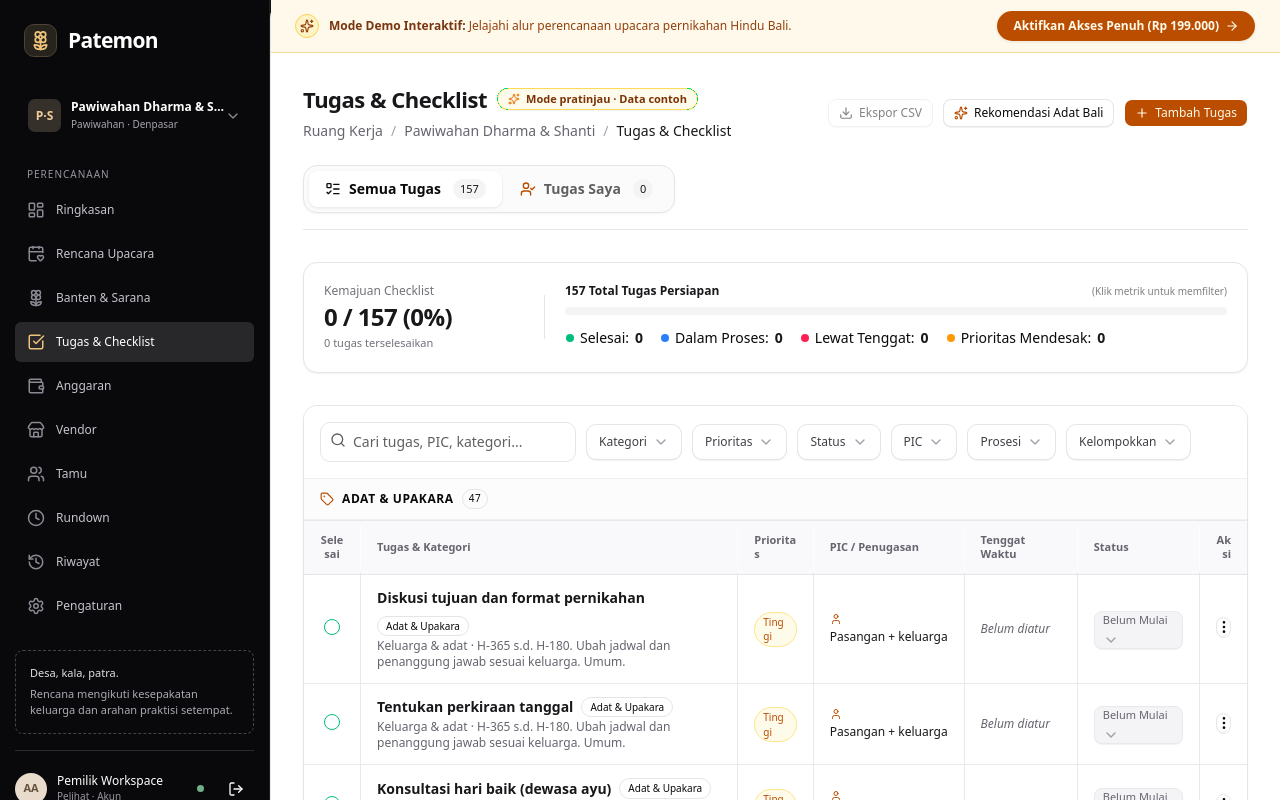
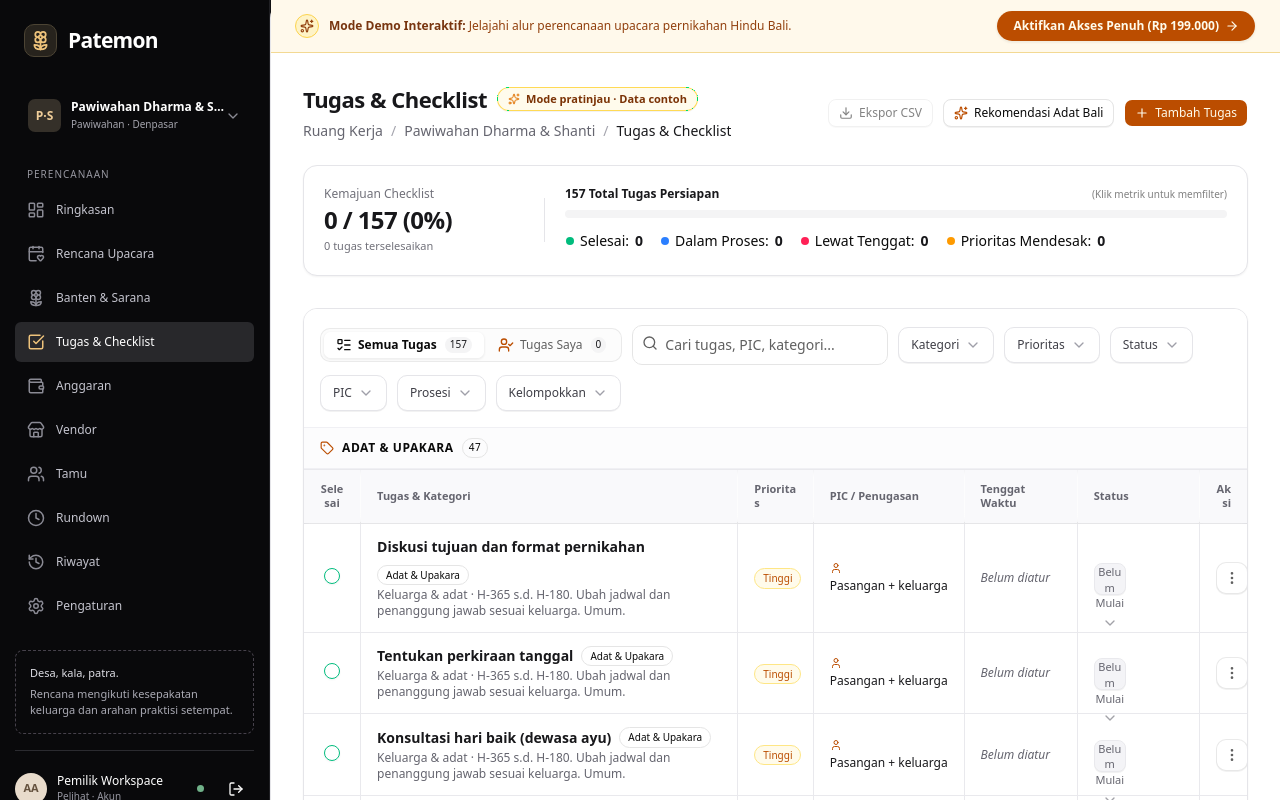
Before and after one commit to andresanjaya/patemon, a Next.js app: page /workspace/demo/tasks in a window 1280 px wide. Shown: the top 800 px of the page. Built offline with nearby package versions, Linux system fonts and the light colour scheme; a web font is replaced by a local one.

Commit message:
fix(ui): standardize keenthemes segmented tabs, fix badge wrapping, action button padding, pipeline layout, and demo gates

```diff
--- a/src/app/(dashboard)/workspace/[weddingId]/page.tsx
+++ b/src/app/(dashboard)/workspace/[weddingId]/page.tsx
@@ -87,8 +87,9 @@ async function WorkspaceContent({ params }: WorkspacePageProps) {
         )}
         actions={
           <>
-            <span className="inline-flex min-h-[36px] items-center gap-2 rounded-[6px] border border-[#e9e9ed] bg-white px-3.5 text-[11px] font-semibold text-[#18181b]">
-              <Calendar className="h-3.5 w-3.5 text-[#65656f]" />
+            <div className="border-border bg-background text-foreground shadow-2xs inline-flex h-8 items-center gap-1.5 rounded-lg border px-3 text-xs font-medium">
+              <Calendar className="text-muted-foreground h-3.5 w-3.5" />
+              <span>
                 {workspace.prospectiveDate
                   ? new Date(workspace.prospectiveDate).toLocaleDateString(
                       "id-ID",
@@ -100,10 +101,11 @@ async function WorkspaceContent({ params }: WorkspacePageProps) {
                     )
                   : "Dewasa Ayu Belum Ditentukan"}
               </span>
+            </div>
 
-            <Button variant="outline" size="sm" asChild className="gap-1.5 text-xs">
+            <Button variant="outline" size="sm" asChild className="gap-1.5">
               <Link href={`/workspace/${workspace.id}/settings`}>
-                <Settings className="h-3.5 w-3.5 text-[#65656f]" />
+                <Settings className="h-3.5 w-3.5" />
                 <span>Pengaturan</span>
               </Link>
             </Button>
--- a/src/app/globals.css
+++ b/src/app/globals.css
@@ -296,10 +296,31 @@ table svg {
   flex-shrink: 0;
 }
 
+table :is([data-slot="badge"], .workspace-pill) {
+  white-space: nowrap !important;
+  overflow-wrap: normal !important;
+  word-break: keep-all !important;
+  flex-wrap: nowrap !important;
+  width: fit-content !important;
+  max-width: fit-content !important;
+  display: inline-flex !important;
+}
+
 table :is([data-slot="badge"], .workspace-pill, button:not([role="checkbox"])) {
   height: auto;
   min-height: 1.25rem;
   overflow: visible;
+}
+
+table :is([aria-haspopup="menu"], [data-slot="dropdown-menu-trigger"]) {
+  height: 2rem !important;
+  width: 2rem !important;
+  min-height: 2rem !important;
+  min-width: 2rem !important;
+  padding: 0 !important;
+  display: inline-flex !important;
+  align-items: center !important;
+  justify-content: center !important;
 }
 
 table [data-slot="native-select"] {
--- a/src/components/ui/table-action-dropdown.tsx
+++ b/src/components/ui/table-action-dropdown.tsx
@@ -47,13 +47,13 @@ export function TableActionDropdown({
     <DropdownMenu>
       <DropdownMenuTrigger asChild>
         <Button
-          variant="ghost"
-          size={null}
+          variant="outline"
+          size="icon"
           type="button"
           aria-label={effectiveAriaLabel}
-          className="border-border h-8 w-8 rounded-lg border shadow-2xs hover:bg-muted"
+          className="border-border/80 bg-background text-muted-foreground hover:bg-muted hover:text-foreground h-8 w-8 min-h-[32px] min-w-[32px] shrink-0 rounded-lg border p-0 shadow-2xs"
         >
-          <MoreVertical className="h-4 w-4" />
+          <MoreVertical className="h-4 w-4 shrink-0" />
         </Button>
       </DropdownMenuTrigger>
       <DropdownMenuContent align={menuAlign} className="w-44 p-1">
--- a/src/features/banten/components/catalog-picker-modal.tsx
+++ b/src/features/banten/components/catalog-picker-modal.tsx
@@ -94,7 +94,7 @@ export function CatalogPickerModal({
   return (
     <div className="fixed inset-0 z-50 flex items-center justify-center bg-black/60 p-4 backdrop-blur-xs">
       <div
-        className="bg-card border-border/80 flex max-h-[90vh] w-full max-w-5xl flex-col overflow-hidden rounded-2xl border shadow-2xl"
+        className="bg-card border-border/80 flex max-h-[90vh] w-full max-w-6xl flex-col overflow-hidden rounded-2xl border shadow-2xl"
         role="dialog"
         aria-modal="true"
         aria-labelledby="catalog-picker-title"
@@ -127,7 +127,7 @@ export function CatalogPickerModal({
 
         {/* Filters and Search Subheader */}
         <div className="dark:border-border/60 dark:bg-muted/20 shrink-0 border-b border-[#f0f0f4] bg-[#f9f9fb] px-6 py-3">
-          <div className="flex flex-col gap-3 xl:flex-row xl:items-center xl:justify-between">
+          <div className="flex flex-col gap-2.5 lg:flex-row lg:items-center lg:justify-between">
             {/* Search Input */}
             <div className="relative min-w-[200px] flex-1">
               <Search className="text-muted-foreground absolute top-2.5 left-2.5 h-4 w-4" />
@@ -144,7 +144,7 @@ export function CatalogPickerModal({
               <NativeSelect
                 value={typeFilter}
                 onChange={(e) => setTypeFilter(e.target.value)}
-                className="border-input bg-background text-foreground h-9 rounded-md border px-2.5 text-xs"
+                className="border-input bg-background text-foreground h-9 w-[150px] rounded-md border px-2.5 text-xs"
               >
                 <option value="Semua">Semua Kategori</option>
                 <option value="Paket Banten">Paket Banten</option>
@@ -180,15 +180,15 @@ export function CatalogPickerModal({
             {/* Target Ceremony Assignment */}
             <div className="flex shrink-0 items-center gap-2">
               <span className="text-xs font-semibold whitespace-nowrap text-zinc-700 dark:text-zinc-300">
-                Hubungkan ke Prosesi Upacara:
+                Prosesi:
               </span>
               <NativeSelect
                 id="targetCeremony"
                 value={targetCeremonyId}
                 onChange={(e) => setTargetCeremonyId(e.target.value)}
-                className="border-input bg-background text-foreground h-9 max-w-[240px] truncate rounded-md border px-2.5 text-xs"
+                className="border-input bg-background text-foreground h-9 w-[220px] truncate rounded-md border px-2.5 text-xs"
               >
-                <option value="">Kebutuhan Umum (Semua Acara)</option>
+                <option value="">Kebutuhan Umum</option>
                 {ceremonies.map((c) => (
                   <option key={c.id} value={c.id}>
                     {c.title}
--- a/src/features/budget/components/budget-dashboard.tsx
+++ b/src/features/budget/components/budget-dashboard.tsx
@@ -890,7 +890,7 @@ export function BudgetDashboard({
               aria-label="Daftar Pos Anggaran"
             >
               <colgroup>
-                {["37%", "14%", "8%", "12%", "12%", "12%", "5%"].map(
+                {["34%", "14%", "11%", "12%", "12%", "12%", "5%"].map(
                   (width, index) => (
                     <col key={index} style={{ width }} />
                   )
--- a/src/features/checklist/components/task-dashboard.tsx
+++ b/src/features/checklist/components/task-dashboard.tsx
@@ -1,5 +1,6 @@
 "use client";
 import { withoutSourceReference } from "@/lib/notes";
+import { cn } from "@/lib/utils";
 
 import { Checkbox } from "@/components/ui/checkbox";
 import { TableStatusDropdown } from "@/components/ui/table-status-dropdown";
@@ -872,75 +873,6 @@ export function TaskDashboard({
         }
       />
 
-      {/* Top View Mode Switcher: Semua Tugas vs Tugas Saya (Issue #83) */}
-      <div className="flex flex-col gap-3 border-b pb-4 sm:flex-row sm:items-center sm:justify-between">
-        <div className="border-border bg-muted/40 inline-flex rounded-xl border p-1 shadow-xs">
-          <Button
-            variant={viewMode === "all" ? "secondary" : "ghost"}
-            size={null}
-            type="button"
-            onClick={() => {
-              setViewMode("all");
-              setOnlyOverdue(false);
-            }}
-            className={`flex items-center gap-2 rounded-lg px-4 py-2 text-xs font-semibold transition-all sm:text-sm ${
-              viewMode === "all"
-                ? "bg-background text-foreground shadow-xs"
-                : "text-muted-foreground hover:text-foreground"
-            }`}
-          >
-            <ListTodo className="h-4 w-4" />
-            <span>Semua Tugas</span>
-            <Badge variant="secondary" className="ml-1 h-5 px-1.5 text-[11px]">
-              {tasks.length}
-            </Badge>
-          </Button>
-
-          <Button
-            variant={viewMode === "my_tasks" ? "secondary" : "ghost"}
-            size={null}
-            type="button"
-            onClick={() => {
-              setViewMode("my_tasks");
-            }}
-            className={`flex items-center gap-2 rounded-lg px-4 py-2 text-xs font-semibold transition-all sm:text-sm ${
-              viewMode === "my_tasks"
-                ? "bg-background text-foreground shadow-xs"
-                : "text-muted-foreground hover:text-foreground"
-            }`}
-          >
-            <UserCheck className="text-primary h-4 w-4" />
-            <span>Tugas Saya</span>
-            <Badge
-              variant={myStats.overdue > 0 ? "destructive" : "secondary"}
-              className="ml-1 h-5 px-1.5 text-[11px]"
-            >
-              {myStats.pending}
-            </Badge>
-            {myStats.overdue > 0 && (
-              <span className="hidden rounded bg-rose-500/20 px-1.5 py-0.5 text-[10px] font-bold text-rose-700 sm:inline-flex dark:text-rose-300">
-                {myStats.overdue} terlambat
-              </span>
-            )}
-          </Button>
-        </div>
-
-        {viewMode === "my_tasks" && (
-          <div className="flex items-center gap-2 text-xs">
-            <span className="text-muted-foreground">Filter Khusus:</span>
-            <Button
-              variant={onlyOverdue ? "destructive" : "outline"}
-              size="sm"
-              onClick={() => setOnlyOverdue(!onlyOverdue)}
-              className="h-8 text-xs"
-            >
-              <AlertCircle className="mr-1 h-3.5 w-3.5" />
-              <span>Hanya Tugas Terlambat ({myStats.overdue})</span>
-            </Button>
-          </div>
-        )}
-      </div>
-
       {/* Summary Stats Bar: Keenthemes Compact Metric Standard with Clickable Filter */}
       <KeenthemesMetricSummary
         headlineLabel={
@@ -1012,6 +944,76 @@ export function TaskDashboard({
         <div className="dark:border-border/60 dark:bg-card border-b border-[#f0f0f4] bg-white p-4">
           <div className="flex flex-wrap items-center justify-between gap-3">
             <div className="flex min-w-[280px] flex-1 flex-wrap items-center gap-2.5">
+              {/* Keenthemes Segmented View Switcher: Semua Tugas vs Tugas Saya (Issue #83) */}
+              <div className="border-border/80 bg-muted/30 inline-flex items-center rounded-lg border p-0.5 text-xs">
+                <Button
+                  variant={viewMode === "all" ? "secondary" : "ghost"}
+                  size={null}
+                  type="button"
+                  onClick={() => {
+                    setViewMode("all");
+                    setOnlyOverdue(false);
+                  }}
+                  className={cn(
+                    "flex h-7 items-center gap-1.5 rounded-md px-3 text-xs font-medium transition-all shadow-none",
+                    viewMode === "all"
+                      ? "bg-background text-foreground shadow-xs font-semibold"
+                      : "text-muted-foreground hover:text-foreground"
+                  )}
+                >
+                  <ListTodo className="h-3.5 w-3.5" />
+                  <span>Semua Tugas</span>
+                  <Badge
+                    variant="secondary"
+                    className="ml-0.5 h-4 px-1 text-[10px]"
+                  >
+                    {tasks.length}
+                  </Badge>
+                </Button>
+
+                <Button
+                  variant={viewMode === "my_tasks" ? "secondary" : "ghost"}
+                  size={null}
+                  type="button"
+                  onClick={() => {
+                    setViewMode("my_tasks");
+                  }}
+                  className={cn(
+                    "flex h-7 items-center gap-1.5 rounded-md px-3 text-xs font-medium transition-all shadow-none",
+                    viewMode === "my_tasks"
+                      ? "bg-background text-foreground shadow-xs font-semibold"
+                      : "text-muted-foreground hover:text-foreground"
+                  )}
+                >
+                  <UserCheck className="text-primary h-3.5 w-3.5" />
+                  <span>Tugas Saya</span>
+                  <Badge
+                    variant={myStats.overdue > 0 ? "destructive" : "secondary"}
+                    className="ml-0.5 h-4 px-1 text-[10px]"
+                  >
+                    {myStats.pending}
+                  </Badge>
+                  {myStats.overdue > 0 && (
+                    <span className="hidden rounded bg-rose-500/20 px-1 py-0.2 text-[9px] font-bold text-rose-700 sm:inline-flex dark:text-rose-300">
+                      {myStats.overdue}
+                    </span>
+                  )}
+                </Button>
+              </div>
+
+              {/* Overdue quick filter when in Tugas Saya mode */}
+              {viewMode === "my_tasks" && myStats.overdue > 0 && (
+                <Button
+                  variant={onlyOverdue ? "destructive" : "outline"}
+                  size="sm"
+                  onClick={() => setOnlyOverdue(!onlyOverdue)}
+                  className="h-8 gap-1 text-xs"
+                >
+                  <AlertCircle className="h-3.5 w-3.5" />
+                  <span>Hanya Terlambat ({myStats.overdue})</span>
+                </Button>
+              )}
+
               {/* Search Input */}
               <div className="relative w-full sm:w-64">
                 <Search className="text-muted-foreground absolute top-2.5 left-2.5 h-4 w-4" />
--- a/src/features/guests/components/guest-dashboard.tsx
+++ b/src/features/guests/components/guest-dashboard.tsx
@@ -1,5 +1,6 @@
 "use client";
 
+import { cn } from "@/lib/utils";
 import { TableStatusDropdown } from "@/components/ui/table-status-dropdown";
 import { useState, useTransition } from "react";
 import {
@@ -271,8 +272,20 @@ export function GuestDashboard({
             <Button
               variant="outline"
               size="sm"
-              onClick={() => setIsImportModalOpen(true)}
+              disabled={isPreview}
+              onClick={() => {
+                if (isPreview) {
+                  triggerUpgrade();
+                  return;
+                }
+                setIsImportModalOpen(true);
+              }}
               className="gap-1.5"
+              title={
+                isPreview
+                  ? "Impor CSV dinonaktifkan pada Mode Demo"
+                  : "Impor daftar tamu dari file CSV"
+              }
             >
               <Upload className="h-4 w-4" />
               <span>Impor CSV</span>
@@ -497,38 +510,56 @@ export function GuestDashboard({
           />
         </div>
 
-        <div className="flex items-center gap-1 border-t pt-2 sm:border-t-0 sm:pt-0">
+        <div className="border-border/80 bg-muted/30 inline-flex items-center rounded-lg border p-0.5 text-xs">
           <Button
             variant={viewMode === "table" ? "secondary" : "ghost"}
-            size="sm"
+            size={null}
+            type="button"
             onClick={() => setViewMode("table")}
-            className="h-8 px-2.5 text-xs"
+            className={cn(
+              "flex h-7 items-center gap-1.5 rounded-md px-2.5 text-xs font-medium transition-all shadow-none",
+              viewMode === "table"
+                ? "bg-background text-foreground shadow-xs font-semibold"
+                : "text-muted-foreground hover:text-foreground"
+            )}
             title="Tampilan Tabel"
           >
-            <List className="mr-1 h-3.5 w-3.5" />
-            Tabel
+            <List className="h-3.5 w-3.5" />
+            <span>Tabel</span>
           </Button>
 
           <Button
             variant={viewMode === "grid" ? "secondary" : "ghost"}
-            size="sm"
+            size={null}
+            type="button"
             onClick={() => setViewMode("grid")}
-            className="h-8 px-2.5 text-xs"
+            className={cn(
+              "flex h-7 items-center gap-1.5 rounded-md px-2.5 text-xs font-medium transition-all shadow-none",
+              viewMode === "grid"
+                ? "bg-background text-foreground shadow-xs font-semibold"
+                : "text-muted-foreground hover:text-foreground"
+            )}
             title="Tampilan Kartu"
           >
-            <LayoutGrid className="mr-1 h-3.5 w-3.5" />
-            Kartu
+            <LayoutGrid className="h-3.5 w-3.5" />
+            <span>Kartu</span>
           </Button>
 
           <Button
             variant={viewMode === "grouped" ? "secondary" : "ghost"}
-            size="sm"
+            size={null}
+            type="button"
             onClick={() => setViewMode("grouped")}
-            className="h-8 px-2.5 text-xs"
+            className={cn(
+              "flex h-7 items-center gap-1.5 rounded-md px-2.5 text-xs font-medium transition-all shadow-none",
+              viewMode === "grouped"
+                ? "bg-background text-foreground shadow-xs font-semibold"
+                : "text-muted-foreground hover:text-foreground"
+            )}
             title="Dikelompokkan per Dadia / Banjar"
           >
-            <FolderTree className="mr-1 h-3.5 w-3.5" />
-            Kelompok
+            <FolderTree className="h-3.5 w-3.5" />
+            <span>Kelompok</span>
           </Button>
         </div>
       </div>
--- a/src/features/overview/components/countdown-card.tsx
+++ b/src/features/overview/components/countdown-card.tsx
@@ -2,7 +2,7 @@
 
 import Link from "next/link";
 import { Button } from "@/components/ui/button";
-import { ArrowRight } from "lucide-react";
+import { ArrowRight, CalendarHeart } from "lucide-react";
 import type { CountdownInfo } from "../types";
 import type { MarriageForm } from "@/features/workspaces/types";
 import { formatMarriageForm } from "@/features/workspaces/validation";
@@ -97,8 +97,9 @@ export function CountdownCard({
               <ArrowRight className="h-3.5 w-3.5" />
             </Link>
           </Button>
-          <Button variant="outline" size="sm" asChild className="gap-1.5 text-xs">
+          <Button variant="outline" size="sm" asChild className="gap-1.5">
             <Link href={`/workspace/${weddingId}/ceremonies`}>
+              <CalendarHeart className="h-3.5 w-3.5" />
               <span>Rencana upacara</span>
             </Link>
           </Button>
--- a/src/features/preview/preview-badge.tsx
+++ b/src/features/preview/preview-badge.tsx
@@ -1,6 +1,8 @@
 "use client";
 
 import { Sparkles } from "lucide-react";
+import { Badge } from "@/components/ui/badge";
+import { cn } from "@/lib/utils";
 
 interface PreviewBadgeProps {
   className?: string;
@@ -13,17 +15,18 @@ interface PreviewBadgeProps {
  */
 export function PreviewBadge({ className = "", onClick }: PreviewBadgeProps) {
   return (
-    <span
+    <Badge
+      variant="outline"
       onClick={onClick}
-      className={`inline-flex items-center gap-1.5 rounded-full border border-amber-300/80 bg-amber-50/90 px-2.5 py-0.5 text-[11px] font-semibold text-amber-900 shadow-2xs transition-colors dark:border-amber-700/60 dark:bg-amber-950/40 dark:text-amber-200 ${
-        onClick
-          ? "cursor-pointer hover:bg-amber-100 dark:hover:bg-amber-900/50"
-          : ""
-      } ${className}`}
+      className={cn(
+        "h-6 gap-1.5 rounded-full border-amber-300/80 bg-amber-50/90 px-2.5 py-0.5 text-[11px] font-semibold text-amber-900 shadow-2xs transition-colors dark:border-amber-700/60 dark:bg-amber-950/40 dark:text-amber-200",
+        onClick && "cursor-pointer hover:bg-amber-100 dark:hover:bg-amber-900/50",
+        className
+      )}
       title="Anda sedang menjelajahi data contoh dalam mode pratinjau. Aktifkan akses penuh untuk mulai merencanakan."
     >
       <Sparkles className="h-3 w-3 shrink-0 text-amber-600 dark:text-amber-400" />
       <span>Mode pratinjau · Data contoh</span>
-    </span>
+    </Badge>
   );
 }
--- a/src/features/rundown/components/rundown-day-of-view.tsx
+++ b/src/features/rundown/components/rundown-day-of-view.tsx
@@ -19,6 +19,7 @@ import {
   CalendarHeart,
   ChevronRight,
   Edit2,
+  X,
 } from "lucide-react";
 import { Button } from "@/components/ui/button";
 import { Badge } from "@/components/ui/badge";
@@ -772,12 +773,13 @@ export function RundownDayOfView({
               </div>
               <Button
                 variant="ghost"
-                size={null}
+                size="icon"
                 type="button"
+                aria-label="Tutup"
                 onClick={() => setQuickEditEvent(null)}
-                className="text-sm"
+                className="h-8 w-8 rounded-lg"
               >
-                ✕
+                <X className="h-4 w-4" />
               </Button>
             </div>
 
```
Also changed, not shown: src/features/rundown/components/rundown-dashboard.tsx (+50 -18 lines), src/features/vendors/components/vendor-dashboard.tsx (+40 -21 lines). Lines whose indentation alone changed are shown as unchanged.
